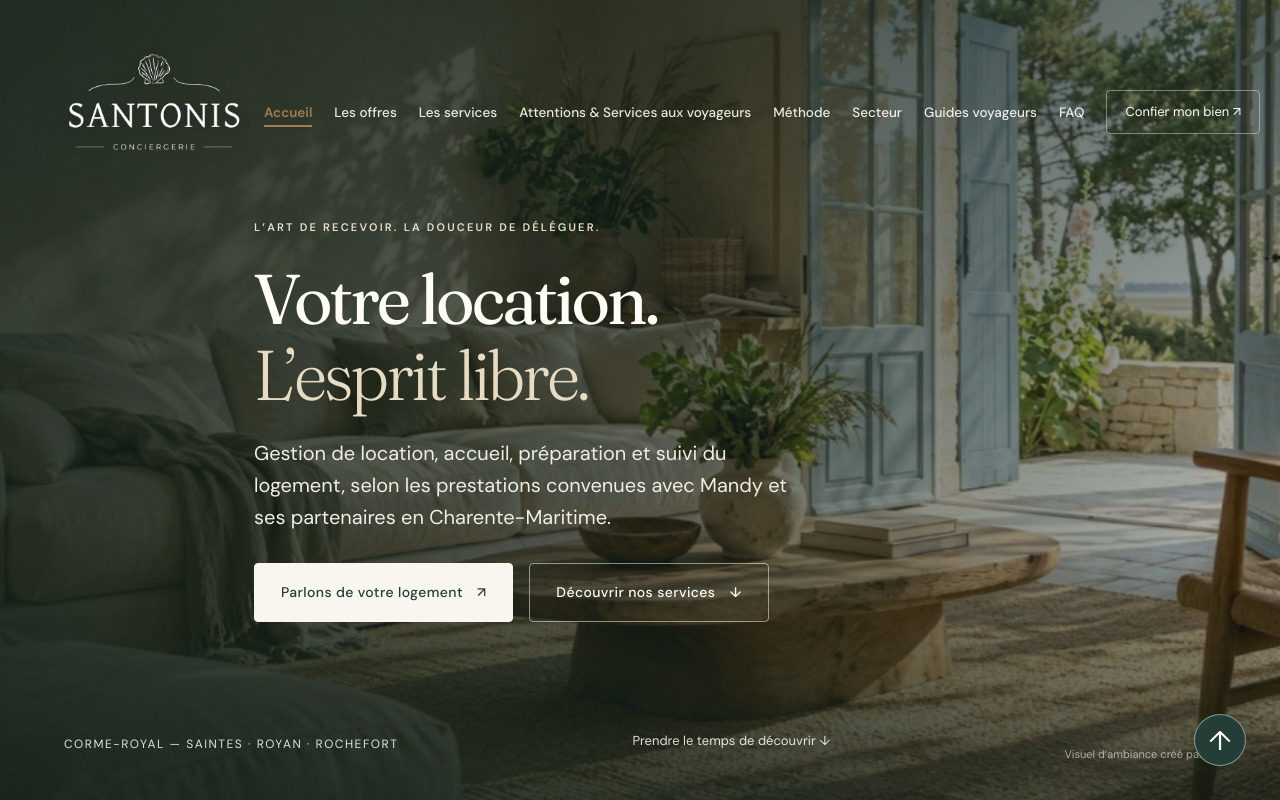
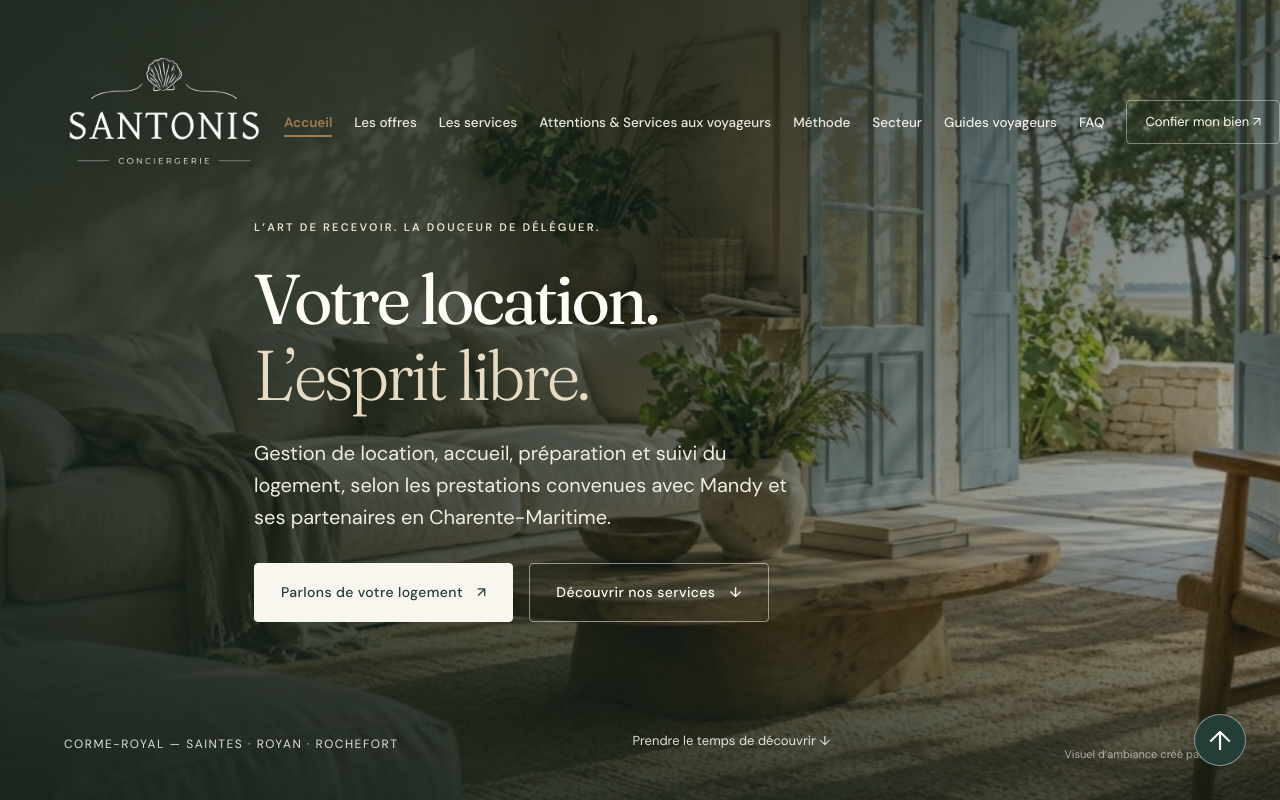
Before and after one commit to mandysbk/conciergerie, a plain HTML site: page index.html in a window 1280 px wide. Shown: the top 800 px of the page. Drawn offline with Linux system fonts and the light colour scheme.

Commit message:
Agrandir le logo du header à 200 × 200 px

```diff
--- a/css/style.css
+++ b/css/style.css
@@ -2232,8 +2232,8 @@ body.interior #site-header {
 }
 
 #site-header .header-container > .brand img {
-  width: 180px;
-  height: 180px;
+  width: 200px;
+  height: 200px;
   max-width: none;
   object-fit: contain;
 }
--- a/js/layout.js
+++ b/js/layout.js
@@ -115,7 +115,7 @@
       <div class="shell header-container">
         <!-- Logo principal Santonis -->
         <a class="brand" href="${homeUrl}" aria-label="Santonis — Retour à l'accueil">
-          <img src="${logoSrc}" alt="Santonis Conciergerie" width="180" height="180">
+          <img src="${logoSrc}" alt="Santonis Conciergerie" width="200" height="200">
         </a>
 
         <!-- Navigation Desktop -->
```
